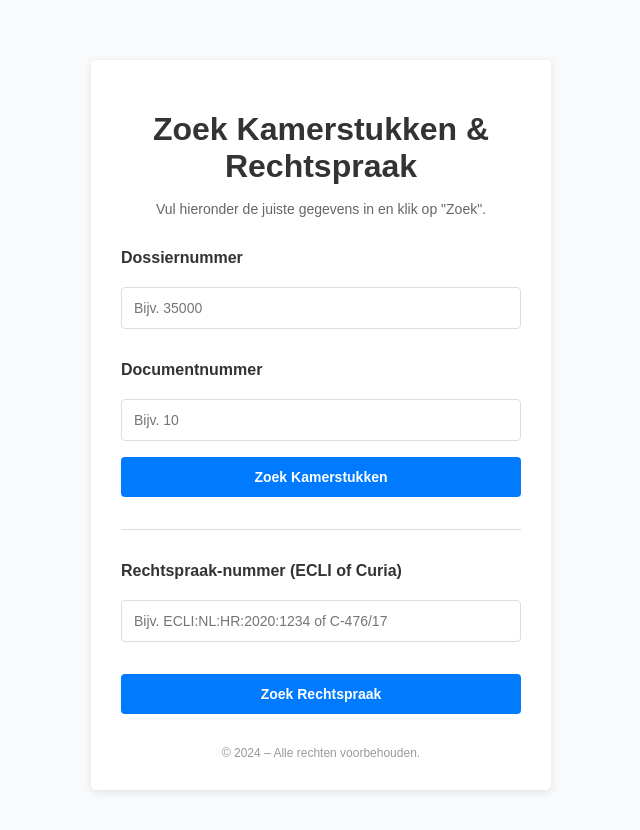
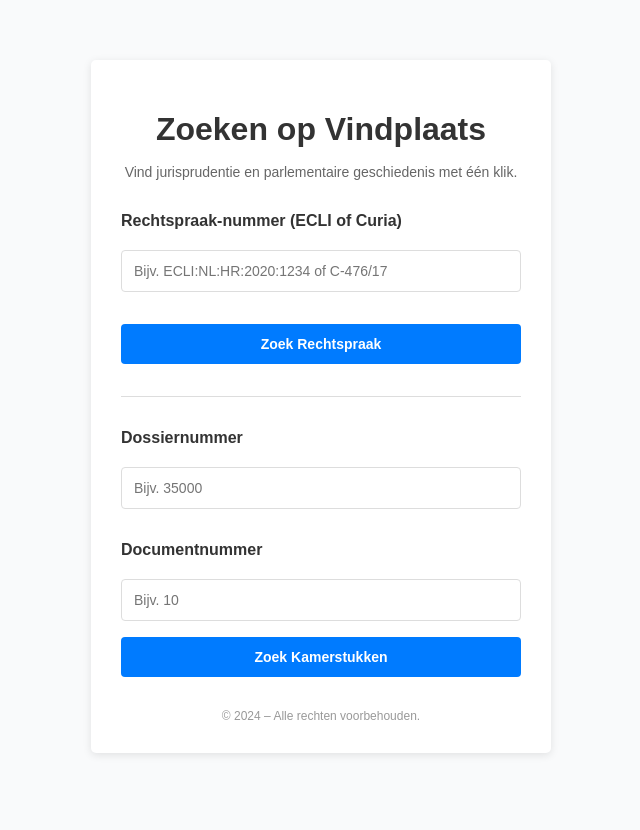
Before and after one commit to danieldeweerd/snelzoeken, a plain HTML site: page index.html in a window 1280 px wide. Shown: the whole page, without its empty margins (319-959 px from the left). Drawn offline with Linux system fonts and the light colour scheme.

Commit message:
Update index.html

```diff
--- a/index.html
+++ b/index.html
@@ -88,10 +88,23 @@
 </head>
 <body>
   <div class="container">
-    <h1>Zoek Kamerstukken & Rechtspraak</h1>
+    <h1>Zoeken op Vindplaats</h1>
     <p class="description">
-      Vul hieronder de juiste gegevens in en klik op "Zoek".
+      Vind jurisprudentie en parlementaire geschiedenis met één klik.
     </p>
+
+    <!-- Zoek Rechtspraak (ECLI of Curia) -->
+    <form onsubmit="zoekRechtspraak(); return false;">
+      <label for="rechtspraakNummer">Rechtspraak-nummer (ECLI of Curia)</label>
+      <input type="text" id="rechtspraakNummer" name="rechtspraakNummer"
+             placeholder="Bijv. ECLI:NL:HR:2020:1234 of C-476/17" required>
+      <!-- Foutmelding bij rechtspraakNummer -->
+      <div id="errorRechtspraak" class="errorMessage"></div>
+
+      <button type="submit">Zoek Rechtspraak</button>
+    </form>
+
+    <hr>
 
     <!-- Zoek Kamerstukken -->
     <form onsubmit="zoekKamerstukken(); return false;">
@@ -104,19 +117,6 @@
       <input type="text" id="documentnummer" name="documentnummer" placeholder="Bijv. 10" required>
 
       <button type="submit">Zoek Kamerstukken</button>
-    </form>
-
-    <hr>
-
-    <!-- Zoek Rechtspraak (ECLI of Curia) -->
-    <form onsubmit="zoekRechtspraak(); return false;">
-      <label for="rechtspraakNummer">Rechtspraak-nummer (ECLI of Curia)</label>
-      <input type="text" id="rechtspraakNummer" name="rechtspraakNummer"
-             placeholder="Bijv. ECLI:NL:HR:2020:1234 of C-476/17" required>
-      <!-- Foutmelding bij rechtspraakNummer -->
-      <div id="errorRechtspraak" class="errorMessage"></div>
-
-      <button type="submit">Zoek Rechtspraak</button>
     </form>
 
     <div class="footer">
```
